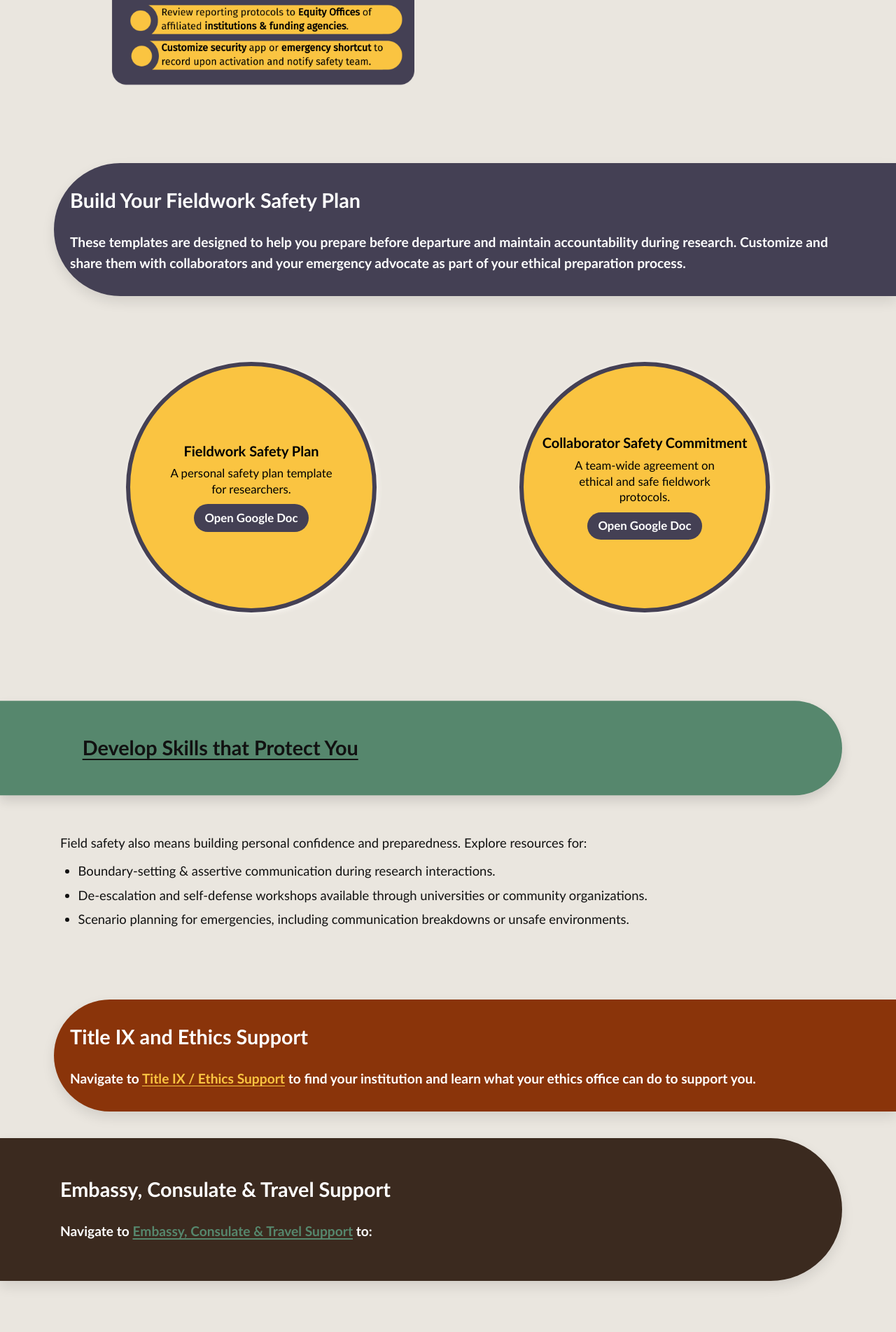
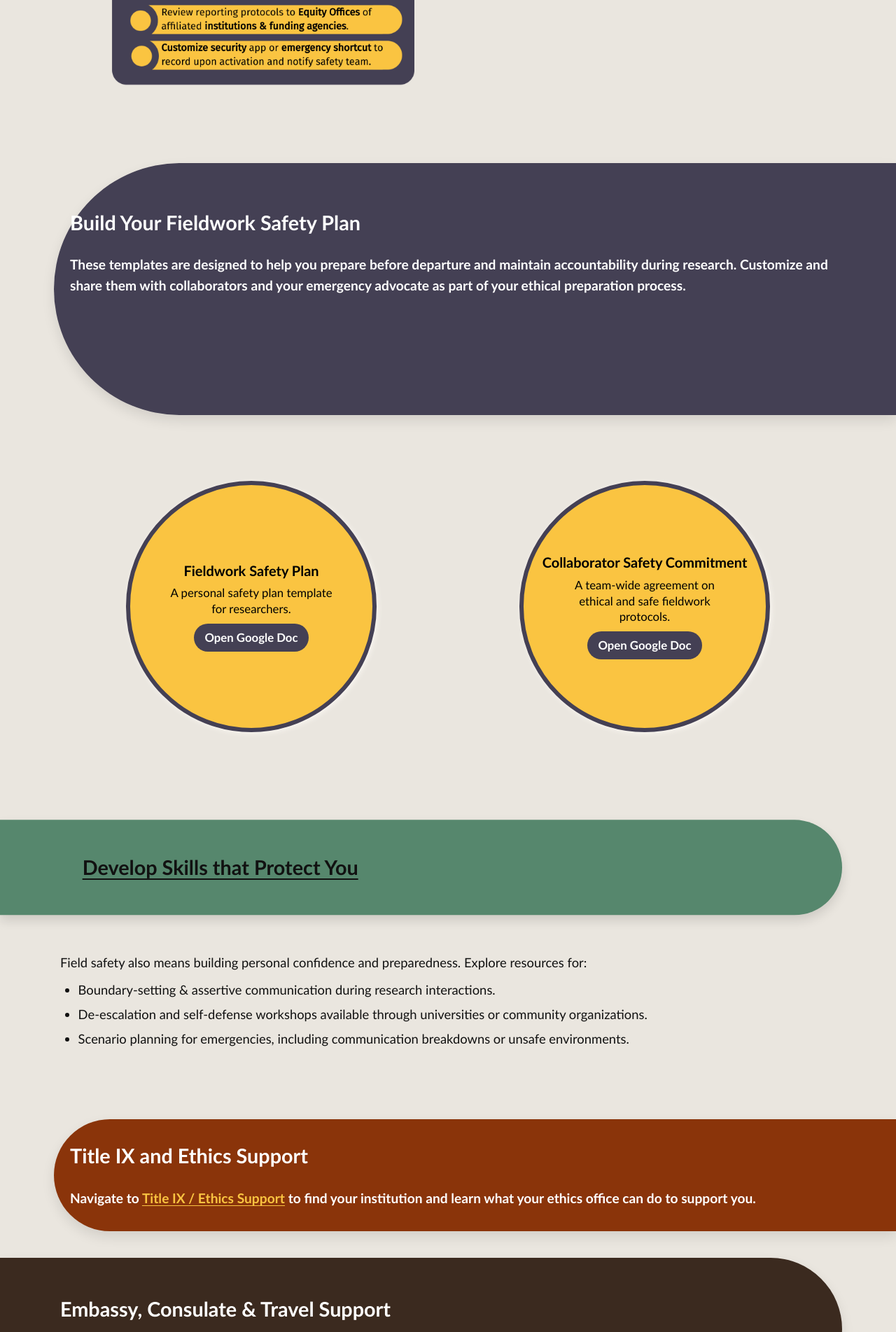
Before and after one commit to AnthroSafetyWarrior/GoldenTrowelProject, a Jekyll site: the page built from _pages/preparing.html, in a window 1280 px wide. Shown: the part 2264-4167 px from the top of the page at 70% size. Built offline with Jekyll 4.4.1, drawn with Linux system fonts in a browser that asks for light colours.

Commit message:
updating name

```diff
--- a/_pages/preparing.html
+++ b/_pages/preparing.html
@@ -112,7 +112,7 @@
 </section>
 
 <!-- 3) PREPARING — pillband -->
-<section class="pillband pill--slate pill--clip-right pill--tight">
+<section class="pillband pill--slate pill--clip-right pill--earlywrap">
  <div class="section">
     <h2>Build Your Fieldwork Safety Plan</h2>
     <p class="lede">These templates are designed to help you prepare before departure and maintain accountability during research. Customize and share them with collaborators and your emergency advocate as part of your ethical preparation process.</p>
```
